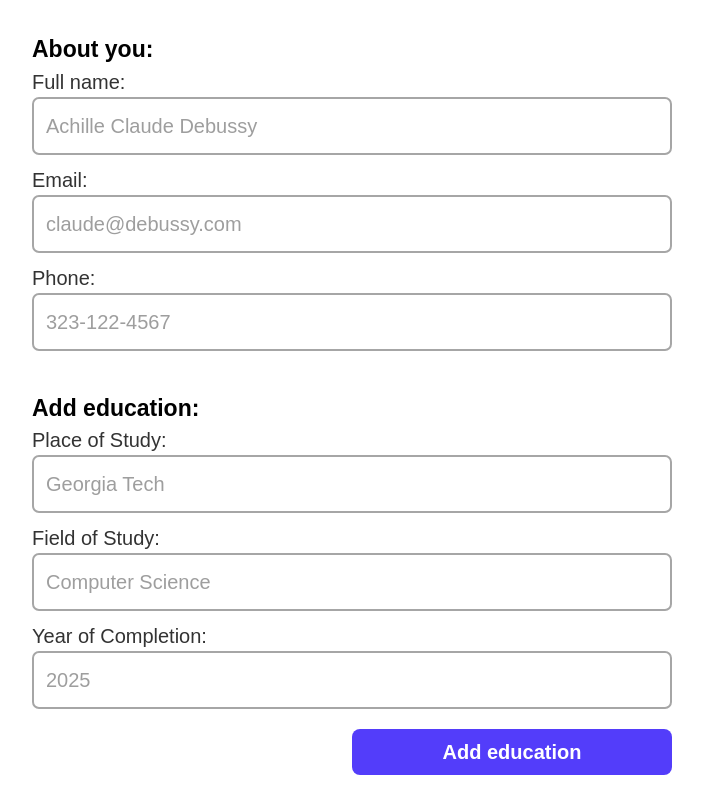
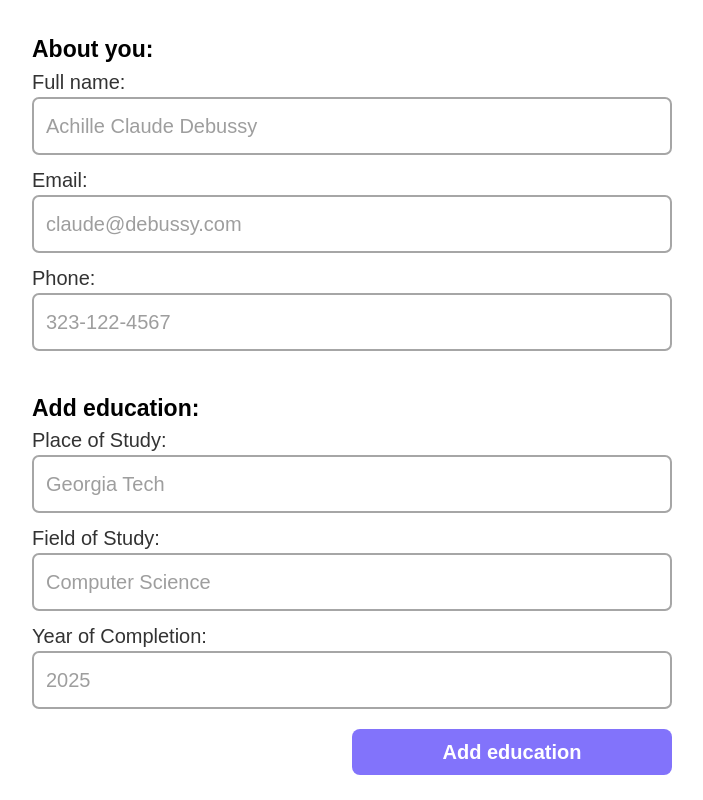
Before and after one commit to ClaudeDebussy/odin-cv, a React (Vite) app: page / in a window 1280 px wide. In both pictures the pointer is over the button "Add education". Shown: the top 800 px of the page, without its empty margins (288-991 px from the left). Built offline with nearby package versions, Linux system fonts and the light colour scheme.

Commit message:
implement hover effect on button

```diff
--- a/src/styles/index.css
+++ b/src/styles/index.css
@@ -52,6 +52,11 @@ body {
   margin-top: 10px;
   font-weight: bold;
   color: white;
+}
+
+.forms-container button:hover {
+  background-color: rgba(83, 61, 250, 0.72);
+  cursor: pointer;
 }
 
 .form-field-vertical {
@@ -172,9 +177,6 @@ body {
     padding: 2rem 25%;
   }
 
-  .forms-container button {
-  }
-
   .cv {
     padding: 0 20%;
   }
```
